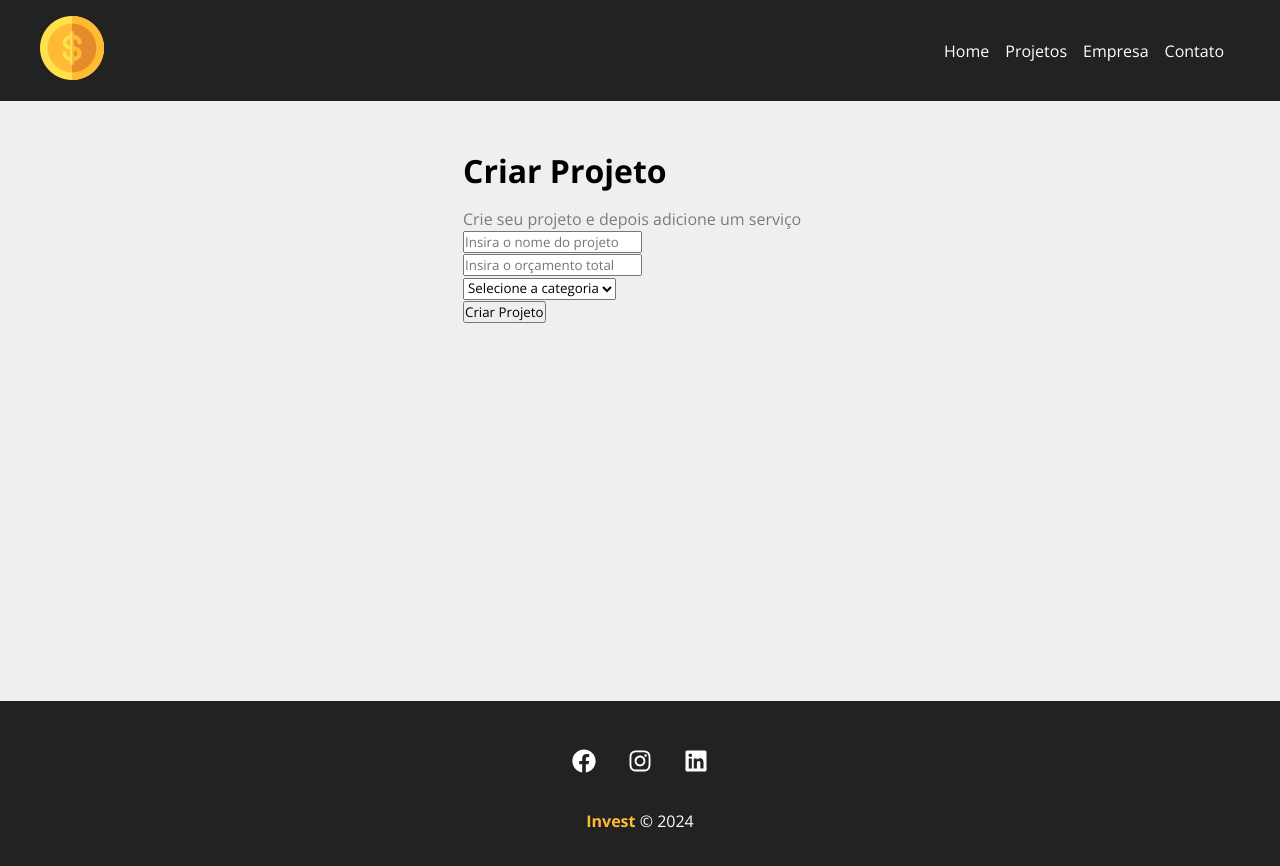
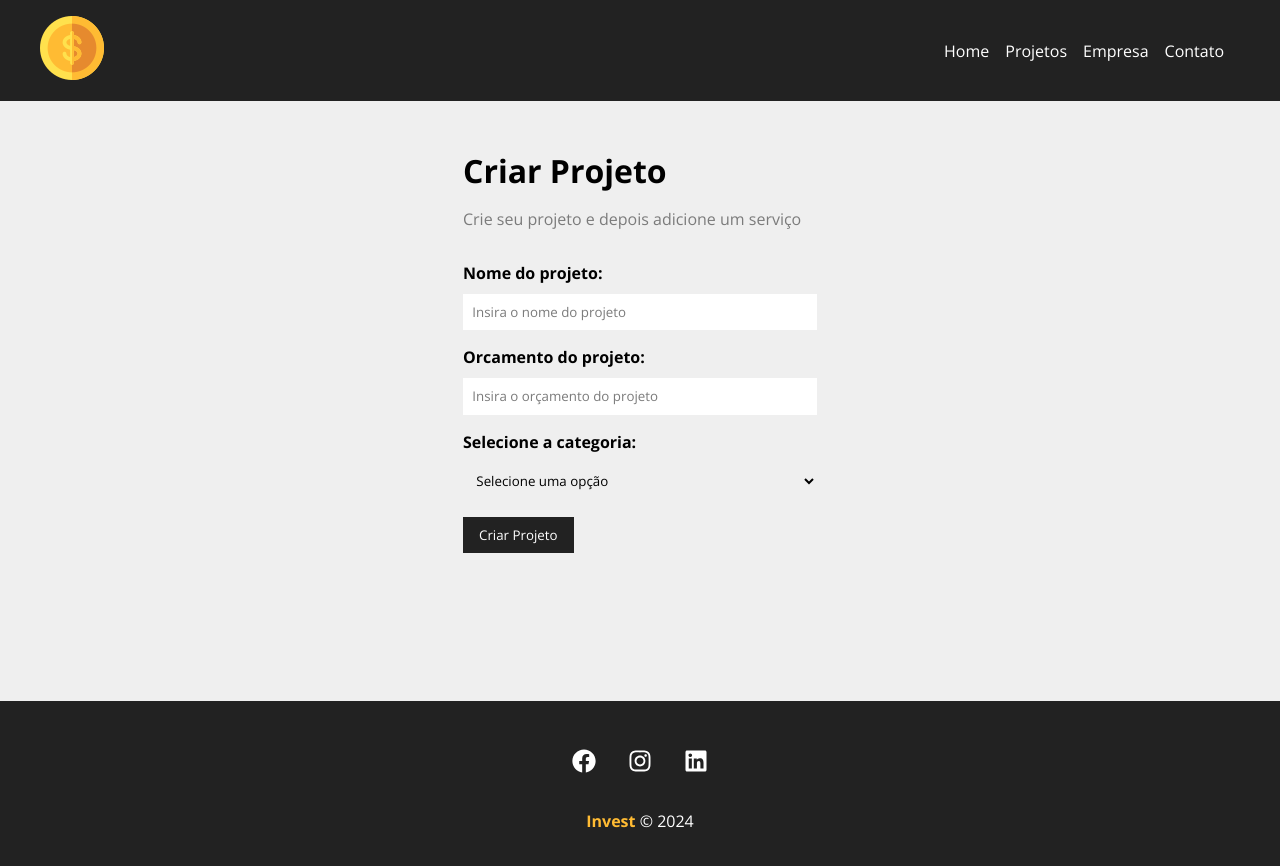
Before and after one commit to MarinaGV93/React, a React (Create React App) app in the folder invest/: page /newproject in a window 1280 px wide. Shown: the top 866 px of the page. Built offline with nearby package versions, Linux system fonts and the light colour scheme.

Commit message:
Componentização de formulário

```diff
--- /dev/null
+++ b/invest/src/components/form/Input.js
@@ -0,0 +1,20 @@
+import styles from "./Input.module.css";
+
+// handleOnChange = manusear os dados do input
+function Input({ type, text, name, placeholder, handleOnChange, value }) {
+  return (
+    <div className={styles.form_control}>
+      <label htmlFor={name}>{text}:</label>
+      <input
+        type={type}
+        name={name}
+        id={name}
+        placeholder={placeholder}
+        onChange={handleOnChange}
+        value={value}
+      />
+    </div>
+  );
+}
+
+export default Input;
--- /dev/null
+++ b/invest/src/components/form/Input.module.css
@@ -0,0 +1,21 @@
+.form_control {
+  display: flex;
+  flex-direction: column;
+  margin-bottom: 1em;
+}
+
+.form_control label {
+  margin-bottom: 0.6em;
+  font-weight: bold;
+}
+
+.form_control input {
+  padding: 0.7em;
+  border-radius: 0;
+  border: none;
+}
+
+/* Placeholder */
+.form_control input::placeholder {
+  color: #7b7b7b;
+}
--- /dev/null
+++ b/invest/src/components/form/Select.js
@@ -0,0 +1,14 @@
+import styles from "./Select.module.css";
+
+function Select({ text, name, options, handleOnChange, value }) {
+  return (
+    <div className={styles.form_control}>
+      <label htmlFor={name}>{text}:</label>
+      <select name={name} id={name}>
+        <option>Selecione uma opção</option>
+      </select>
+    </div>
+  );
+}
+
+export default Select;
--- /dev/null
+++ b/invest/src/components/form/Select.module.css
@@ -0,0 +1,16 @@
+.form_control {
+  display: flex;
+  flex-direction: column;
+  margin-bottom: 1em;
+}
+
+.form_control label {
+  margin-bottom: 0.6em;
+  font-weight: bold;
+}
+
+.form_control select {
+  padding: 0.7em;
+  border-radius: 0;
+  border: none;
+}
--- /dev/null
+++ b/invest/src/components/form/SubmitButton.js
@@ -0,0 +1,12 @@
+import styles from "./SubmitButton.module.css";
+
+// Só irá receber o texto do botão
+function SubmitButton({ text }) {
+  return (
+    <div>
+      <button className={styles.btn}>{text}</button>
+    </div>
+  );
+}
+
+export default SubmitButton;
--- /dev/null
+++ b/invest/src/components/form/SubmitButton.module.css
@@ -0,0 +1,13 @@
+.btn {
+  background-color: #222;
+  color: #fff;
+  padding: 0.7em 1.2em;
+  text-decoration: none;
+  transition: 0.5s;
+  cursor: pointer;
+  border: none;
+}
+
+.btn:hover {
+  color: #ffbb33;
+}
--- a/invest/src/components/pages/NewProject.js
+++ b/invest/src/components/pages/NewProject.js
@@ -6,7 +6,7 @@
     <div className={styles.newproject_container}>
       <h1>Criar Projeto</h1>
       <p>Crie seu projeto e depois adicione um serviço</p>
-      <ProjectForm />
+      <ProjectForm btnText="Criar Projeto" />
     </div>
   );
 }
--- a/invest/src/components/project/ProjectForm.js
+++ b/invest/src/components/project/ProjectForm.js
@@ -1,24 +1,27 @@
+import Input from "../form/Input";
+import Select from "../form/Select";
+import SubmitButton from "../form/SubmitButton";
 import styles from "./ProjectForm.module.css";
 
-function ProjectForm() {
+// Componente do projeto pai (NewProject)
+function ProjectForm({ btnText }) {
   return (
-    <form>
-      <div>
-        <input type="text" placeholder="Insira o nome do projeto" />
-      </div>
-      <div>
-        <input type="number" placeholder="Insira o orçamento total" />
-      </div>
-      <div>
-        <select className="category_id">
-          <option disable selected>
-            Selecione a categoria
-          </option>
-        </select>
-        <div>
-          <input type="submit" value="Criar Projeto" />
-        </div>
-      </div>
+    <form className={styles.form}>
+      <Input
+        type="text"
+        text="Nome do projeto"
+        name="name"
+        placeholder="Insira o nome do projeto"
+      />
+      <Input
+        type="number"
+        text="Orcamento do projeto"
+        name="budget"
+        placeholder="Insira o orçamento do projeto"
+      />
+      <Select name="category_id" text="Selecione a categoria" />
+      {/* Puxar a propriedade do componente pai (NewProject) */}
+      <SubmitButton text={btnText} />
     </form>
   );
 }
--- a/invest/src/components/project/ProjectForm.module.css
+++ b/invest/src/components/project/ProjectForm.module.css
@@ -0,0 +1,4 @@
+.form {
+  width: 100%;
+  margin: 2em 0;
+}
```
